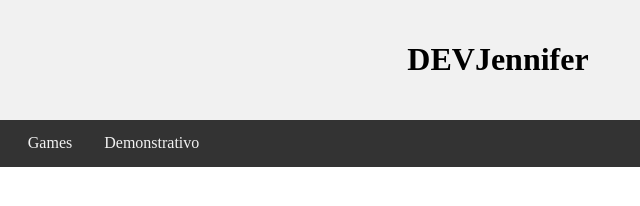
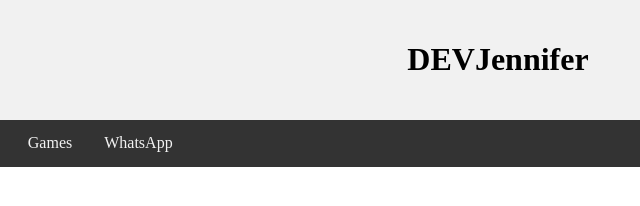
Before and after one commit to jennif8r/MySite, a plain HTML site: page index.html in a window 1280 px wide. Shown: the full height of the page, 142-782 px from the left. Drawn offline with Linux system fonts and the light colour scheme.

Commit message:
Update index.html

```diff
--- a/index.html
+++ b/index.html
@@ -16,7 +16,7 @@
         <a href="#">Home</a>
         <a href="#">Contato</a>
         <a href="#">Games</a>
-        <a href="demonstrativo.html">Demonstrativo</a>
+        <a href="https://web.whatsapp.com/send?phone=5541995926148&text=Ol%C3%A1,%20vi%20um%20im%C3%B3vel%20no%20site%20e%20tenho%20interesse.%20Poderia%20me%20ajudar?">WhatsApp</a>
         <img class="dark" src="icon.png" onclick="toggleTheme()">
         </div>
 
```
